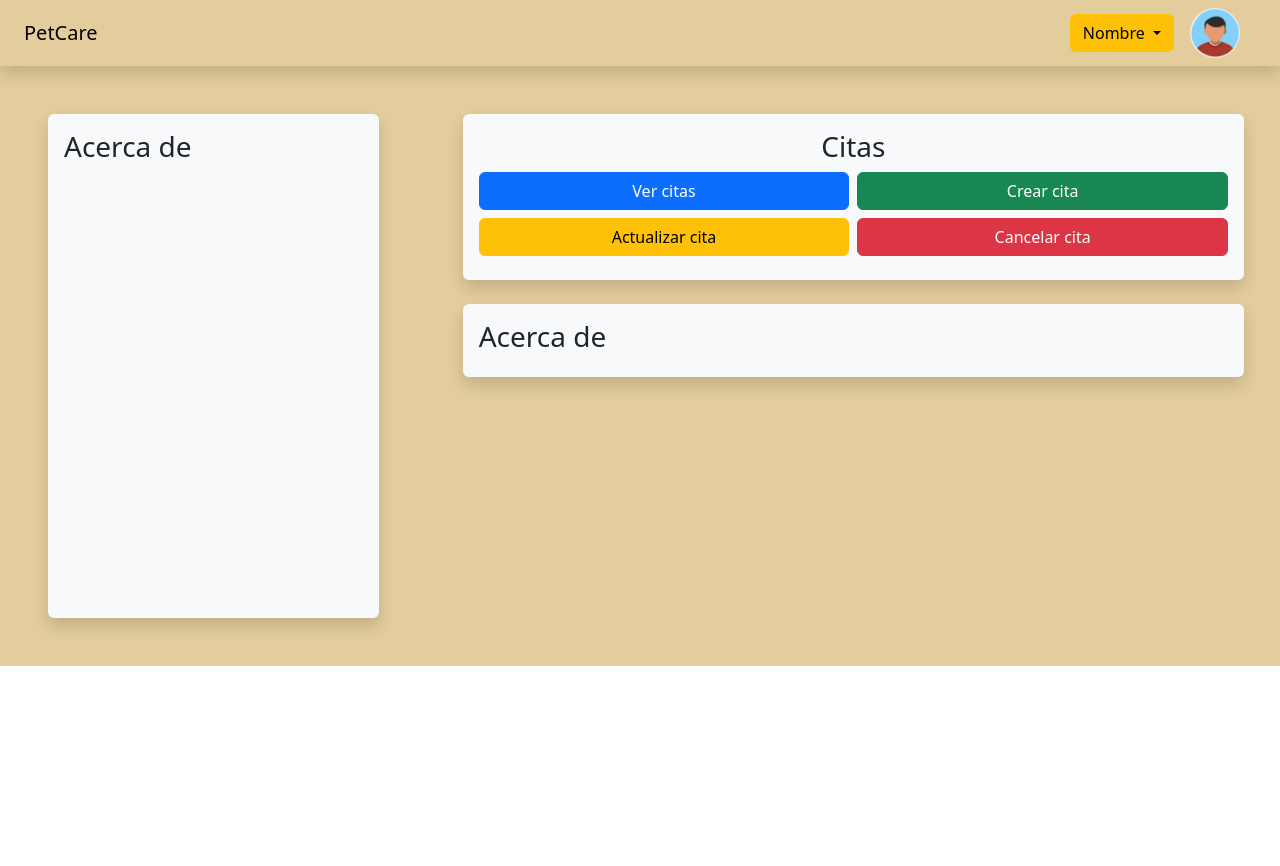
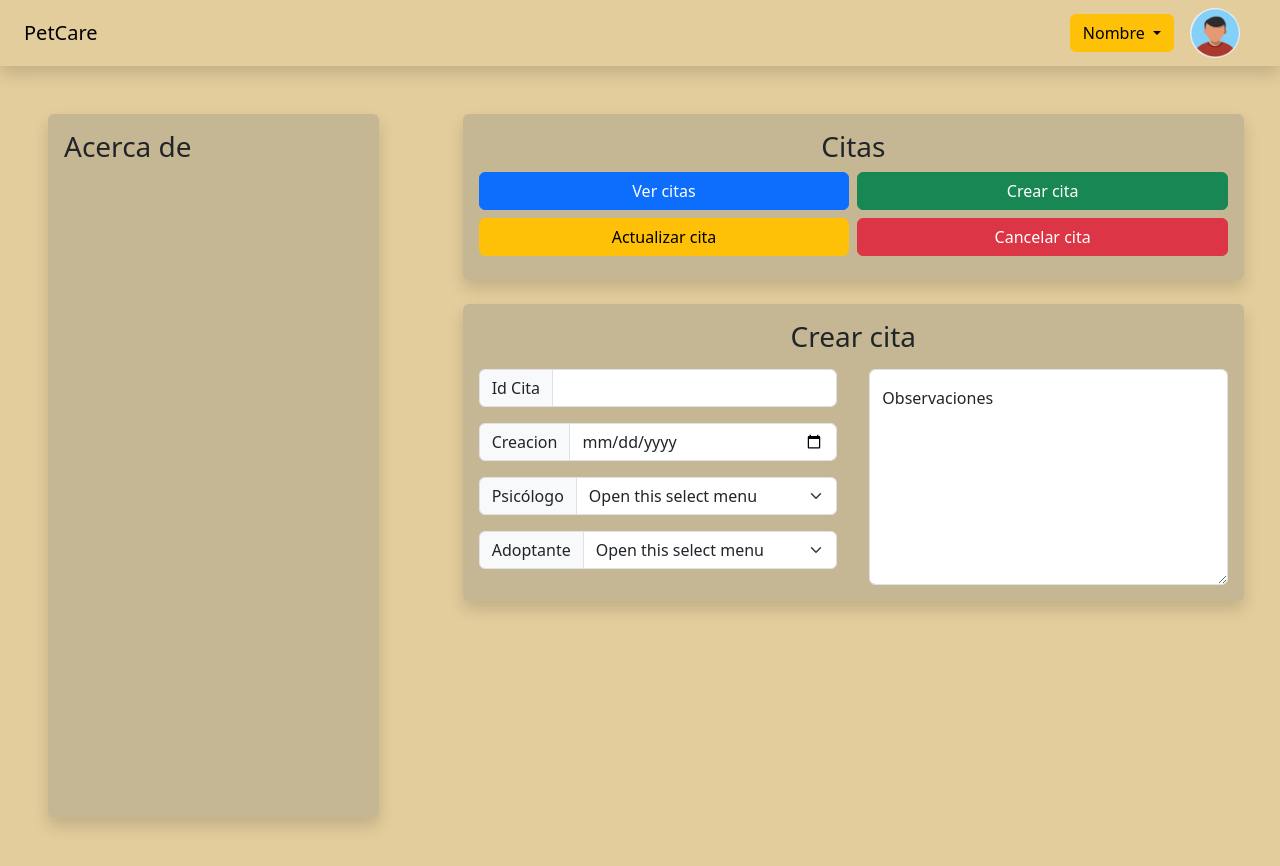
Before and after one commit to JuanMoreno0817/PetCare, an Angular app in the folder PetCareFront/PetCare/: page / in a window 1280 px wide. Before the commit the page ends 800 px from the top, so only its background shows below. Built offline with nearby package versions, Linux system fonts and the light colour scheme.

Commit message:
Update Pisolocogo Component

```diff
--- a/PetCareFront/PetCare/src/app/psicologo/psicologo.component.html
+++ b/PetCareFront/PetCare/src/app/psicologo/psicologo.component.html
@@ -1,12 +1,12 @@
-<div class="row h-75 m-0" style="background-color: rgb(227, 205, 156);">
+<div class="row h-100 m-0" style="background-color: rgb(227, 205, 156);">
     <div class="col-4 p-5 h-100">
-        <div class="bg-light p-3 rounded shadow h-100">
+        <div class="bg-secondary bg-opacity-25 p-3 rounded shadow h-100">
             <h1 class="fs-3">Acerca de</h1>
         </div>
     </div>
     <div class="col-8 p-5 ">
         <div class="row mb-4">
-            <div class="col bg-light p-3 rounded shadow h-50">
+            <div class="col bg-secondary bg-opacity-25 p-3 rounded shadow h-50">
                 <h1 class="fs-3 text-center">Citas</h1>
                 <div class="d-flex gap-2 my-2">
                     <button type="button" class="btn btn-primary w-50">Ver citas</button>
@@ -19,8 +19,48 @@
             </div>
         </div>
         <div class="row">
-            <div class="col bg-light p-3 rounded shadow h-50">
-                <h1 class="fs-3">Acerca de</h1>
+            <div class="col bg-secondary bg-opacity-25 p-3 rounded shadow h-50">
+                <form id="nuevaCita">
+                    <h1 class="fs-3 text-center mb-3">Crear cita</h1>
+                    <div class="row justify-content-between gap-2">
+                        <div class="col">
+                            <div class="input-group mb-3">
+                                <span class="input-group-text" id="inputGroup-sizing-default">Id Cita</span>
+                                <input type="number" class="form-control" aria-label="Sizing example input"
+                                    aria-describedby="inputGroup-sizing-default">
+                            </div>
+                            <div class="input-group mb-3">
+                                <span class="input-group-text" id="inputGroup-sizing-default">Creacion</span>
+                                <input type="date" class="form-control" aria-label="Sizing example input"
+                                    aria-describedby="inputGroup-sizing-default">
+                            </div>
+                            <div class="input-group mb-3">
+                                <span class="input-group-text" id="inputGroup-sizing-default">Psicólogo</span>
+                                <select class="form-select" aria-label="Default select example">
+                                    <option selected>Open this select menu</option>
+                                    <option value="1">One</option>
+                                    <option value="2">Two</option>
+                                    <option value="3">Three</option>
+                                </select>
+                            </div>
+                            <div class="input-group mb-3">
+                                <span class="input-group-text" id="inputGroup-sizing-default">Adoptante</span>
+                                <select class="form-select" aria-label="Default select example">
+                                    <option selected>Open this select menu</option>
+                                    <option value="1">One</option>
+                                    <option value="2">Two</option>
+                                    <option value="3">Three</option>
+                                </select>
+                            </div>
+                        </div>
+                        <div class="col">
+                            <div class="form-floating h-100">
+                                <textarea class="form-control h-100" placeholder="Leave a comment here" id="floatingTextarea2"></textarea>
+                                <label for="floatingTextarea2">Observaciones</label>
+                            </div>
+                        </div>
+                    </div>
+                </form>
             </div>
         </div>
     </div>
--- a/PetCareFront/PetCare/src/styles.css
+++ b/PetCareFront/PetCare/src/styles.css
@@ -2,3 +2,7 @@
 html, body{
     height: 100%;
 }
+
+::-webkit-scrollbar {
+    display: none;
+}
```
